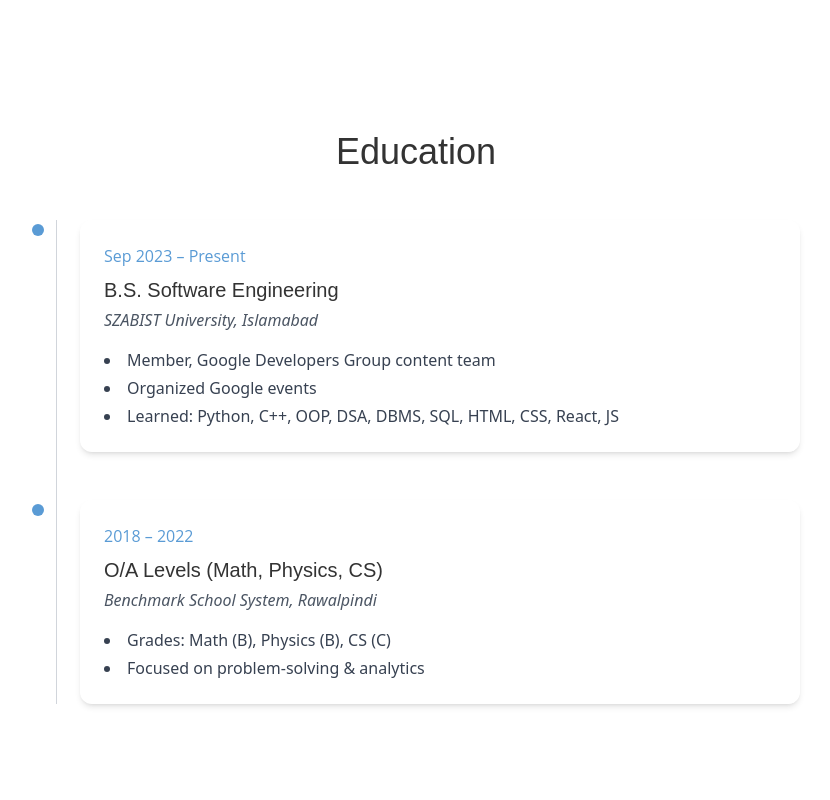
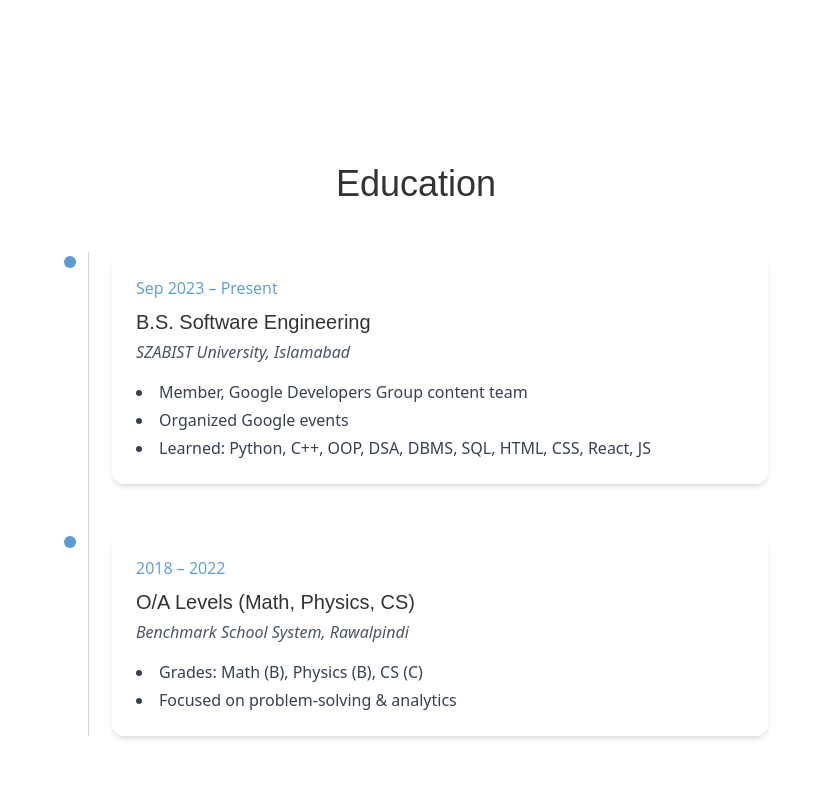
Before and after one commit to muneeb-anjum0/Website, a React (Vite) app: page / in a window 1280 px wide. Shown: the part 940-1740 px from the top of the page, without its empty margins (224-1054 px from the left). Built offline with nearby package versions, Linux system fonts and the light colour scheme.

Commit message:
Readability fixes

```diff
--- a/src/components/Education.tsx
+++ b/src/components/Education.tsx
@@ -25,7 +25,10 @@ const education = [
 
 export default function Education() {
   return (
-    <section id="education" className="py-16 px-4">
+    <section
+      id="education"
+      className="py-16 px-4 bg-accentGray"
+    >
       <div className="container mx-auto max-w-3xl">
         <h2 className="text-4xl font-heading text-center text-accentDark mb-12">
           Education
--- a/src/components/Experience.tsx
+++ b/src/components/Experience.tsx
@@ -21,7 +21,10 @@ const exps = [
 
 export default function Experience() {
   return (
-    <section id="experience" className="py-16 px-4 bg-white">
+    <section
+      id="experience"
+      className="py-16 px-4 bg-accentGray"
+    >
       <div className="container mx-auto max-w-3xl">
         <h2 className="text-4xl font-heading text-center text-accentDark mb-12">
           Experience
--- a/src/components/Hero.tsx
+++ b/src/components/Hero.tsx
@@ -1,3 +1,4 @@
+// src/components/Hero.tsx
 import React from 'react';
 import { motion } from 'framer-motion';
 
@@ -5,8 +6,9 @@ export default function Hero() {
   return (
     <section
       id="home"
-      className="min-h-screen flex flex-col items-center justify-center text-center px-4 bg-white"
+      className="min-h-screen flex items-center justify-center text-center px-4 bg-accentGray"
     >
+      <div className="container mx-auto max-w-3xl">
         <motion.h1
           initial={{ opacity: 0, y: -20 }}
           animate={{ opacity: 1, y: 0 }}
@@ -19,10 +21,11 @@ export default function Hero() {
           initial={{ opacity: 0 }}
           animate={{ opacity: 1 }}
           transition={{ delay: 0.5, duration: 0.8 }}
-        className="max-w-xl font-body text-xl text-gray-700"
+          className="max-w-xl font-body text-xl text-gray-700 mx-auto"
         >
           A Software Engineer & Backend Developer based in Islamabad. I build high-quality web apps and graphics tools.
         </motion.p>
+      </div>
     </section>
   );
 }
--- a/src/components/Projects.tsx
+++ b/src/components/Projects.tsx
@@ -1,4 +1,3 @@
-// src/components/Projects.tsx
 import React from 'react';
 import { motion } from 'framer-motion';
 import { FaGithub } from 'react-icons/fa';
@@ -20,7 +19,10 @@ const projects = [
 
 export default function Projects() {
   return (
-    <section id="projects" className="py-16 px-4 bg-white">
+    <section
+      id="projects"
+      className="py-16 px-4 bg-accentGray"
+    >
       <div className="container mx-auto max-w-4xl">
         <h2 className="text-4xl font-heading text-center text-accentDark mb-12">
           Projects
--- a/src/index.css
+++ b/src/index.css
@@ -1,15 +1,20 @@
+/* src/index.css */
 @tailwind base;
 @tailwind components;
 @tailwind utilities;
 
-/* Base: pure white + dark text */
 @layer base {
   body {
     @apply bg-white text-accentDark;
   }
-  /* make all sections & cards transparent */
-  section,
-  .card {
-    background-color: transparent !important;
+
+  /* Translucent, borderless section panels */
+  section > .container {
+    background-color: rgba(255, 255, 255, 0.2) !important;
+    backdrop-filter: blur(8px);
+    -webkit-backdrop-filter: blur(8px);
+    border-radius: 1rem;
+    box-shadow: none;
+    padding: 2rem;
   }
 }
```
Also changed, not shown: public/viteBlack.png (renamed from public/vite.png), public/viteWhite.png (renamed from public/vitee.png). Lines whose indentation alone changed are shown as unchanged.
